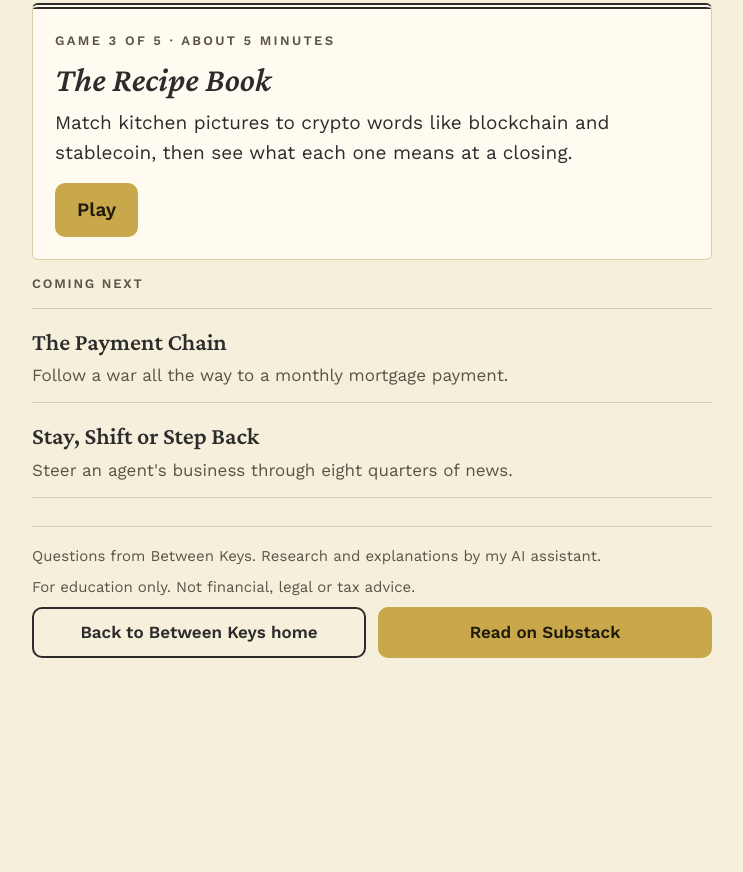
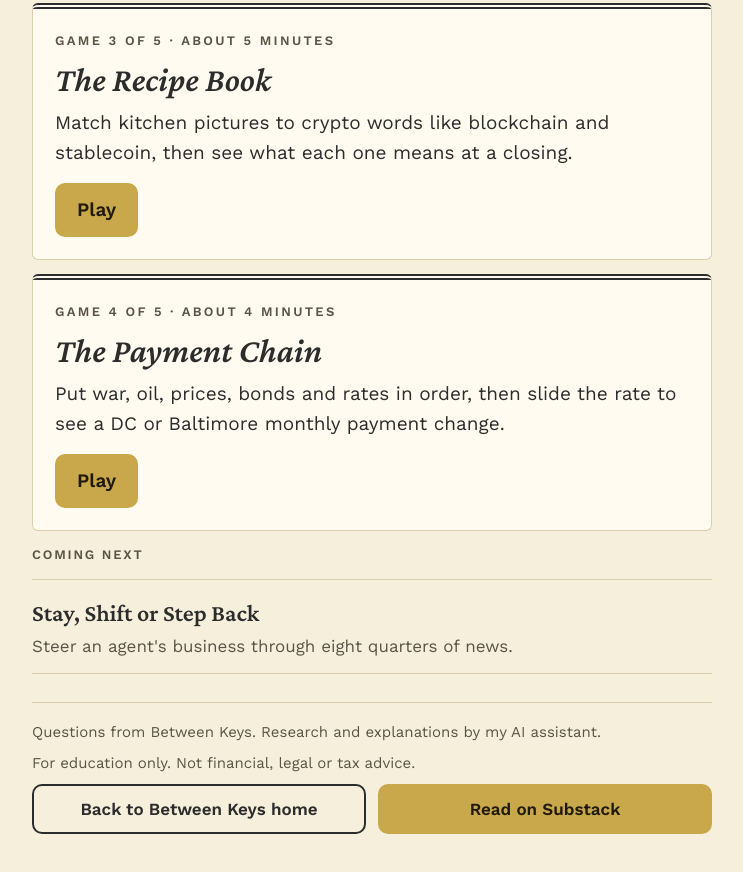
Before and after one commit to betweenkeys-dev/betweenkeys-site, a plain HTML site: page games/index.html in a window 1280 px wide. Shown: the part 1038-1910 px from the top of the page, without its empty margins (268-1011 px from the left). Before the commit the page ends 1752 px from the top, so only its background shows below. Drawn offline with nearby package versions, Linux system fonts and the light colour scheme.

Commit message:
Launch game 4, The Payment Chain
Co-Authored-By: Claude Opus 5.5 <noreply@anthropic.com>
Claude-Session: https://claude.ai/code/session_01WRRav7DudxXsR9E4SoicT5

```diff
--- a/data/stay-shift-step-back.json
+++ b/data/stay-shift-step-back.json
@@ -1195,7 +1195,7 @@
     },
     "payment-chain": {
       "title": "The Payment Chain",
-      "version": "0.1",
+      "version": "1.0",
       "tagline": "How a war halfway around the world reaches your buyer's monthly payment.",
       "minutes": 4,
       "intro": "First, put six links in order from the war to the payment. Then use the slider to see what each rate does to a monthly payment.",
--- a/games/index.html
+++ b/games/index.html
@@ -106,9 +106,15 @@ footer { display: flex; flex-direction: column; gap: 8px; font-size: 15px; color
       <span class="play">Play</span>
     </a>
 
+    <a class="game" href="payment-chain/">
+      <span class="num">Game 4 of 5 · About 4 minutes</span>
+      <h3>The Payment Chain</h3>
+      <span>Put war, oil, prices, bonds and rates in order, then slide the rate to see a DC or Baltimore monthly payment change.</span>
+      <span class="play">Play</span>
+    </a>
+
     <p class="tag">Coming next</p>
     <ul class="soon">
-      <li><b>The Payment Chain</b><span>Follow a war all the way to a monthly mortgage payment.</span></li>
       <li><b>Stay, Shift or Step Back</b><span>Steer an agent's business through eight quarters of news.</span></li>
     </ul>
   </section>
```
Also changed, not shown: games/payment-chain/index.html (+1 -1 lines), games/payment-chain/social.png (added).
